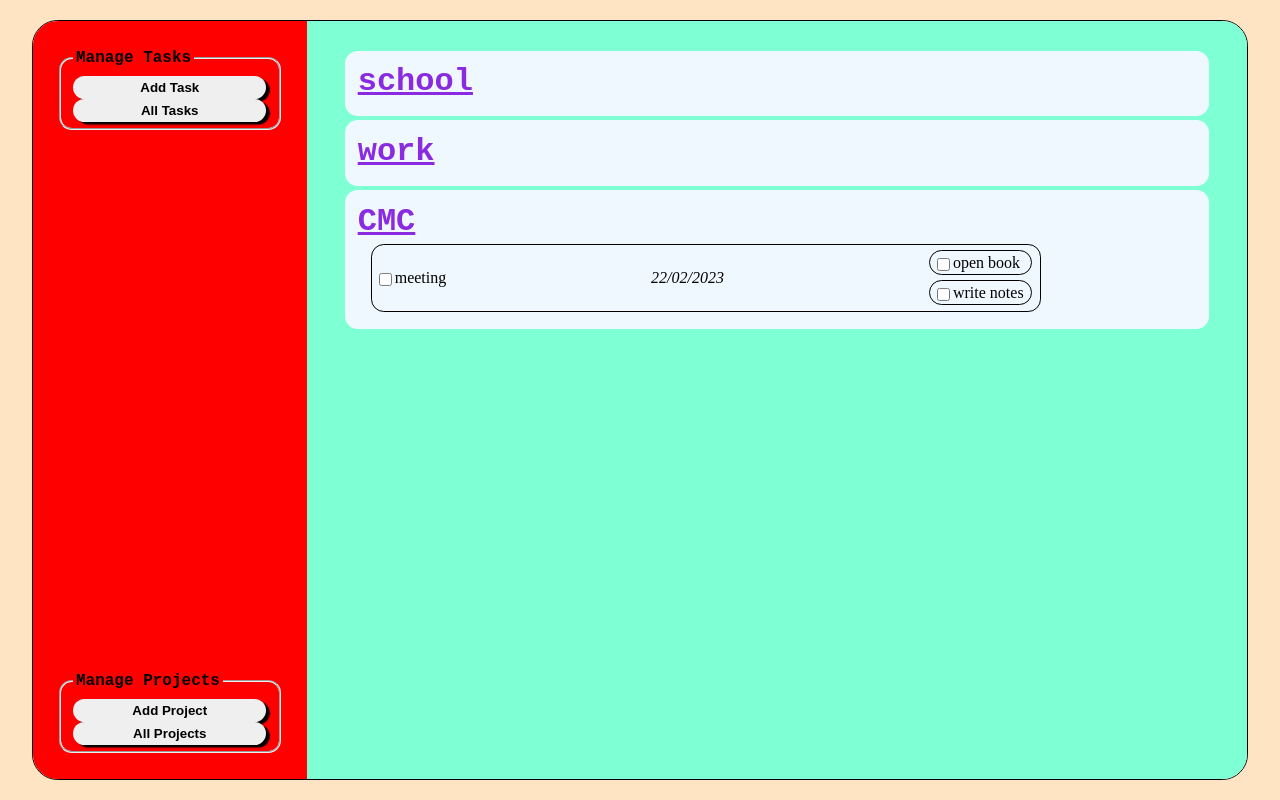
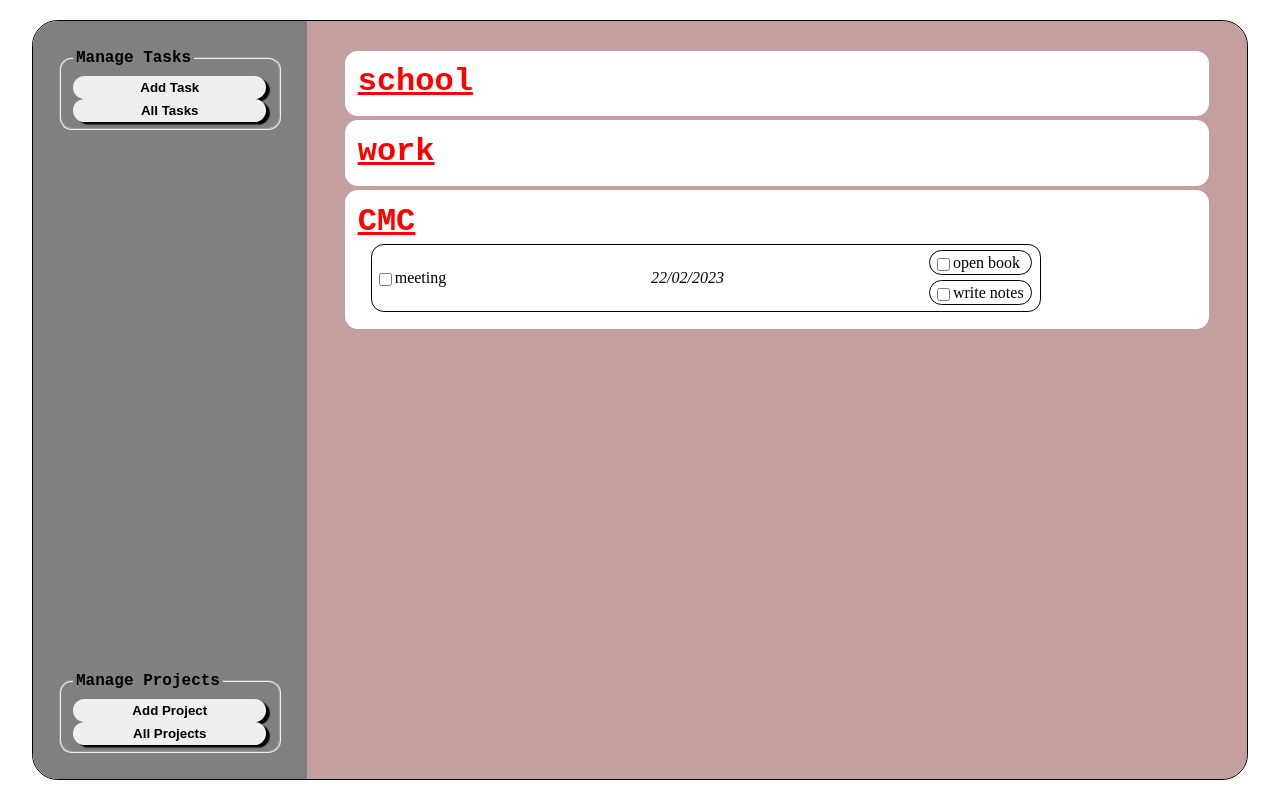
Before and after one commit to El-Wafi-Cherkaoui/to-do-project, a website built with webpack: page src/template.html in a window 1280 px wide. Both pictures are taken after a click on the button "All Projects". Built offline with nearby package versions, Linux system fonts and the light colour scheme.

Commit message:
Minor changes on color of UI

```diff
--- a/src/styles.css
+++ b/src/styles.css
@@ -4,7 +4,7 @@
     margin: 0;
 }
 body{
-    background-color: bisque;
+    background-color: white;
     height: 100vh;
     display: flex;
     justify-content: center;
@@ -25,14 +25,14 @@ body{
     padding: 2vw;
 }
 .nav_side{
-    background-color: red;
+    background-color: gray;
     flex: 1;
     display: flex;
     flex-direction: column;
     justify-content: space-between;
 }
 .details{
-    background-color: aquamarine;
+    background-color: rgba(156, 68, 68, 0.514);
     flex: 4;
     overflow: scroll;
 }
@@ -85,13 +85,13 @@ legend{
     gap: 1vh;
 }
 .project{
-    background-color: aliceblue;
+    background-color: white;
     margin: .5vh 1vw;
     padding: 1vw;
     border-radius: 1vw;
 }
 .project h1{
-    color:blueviolet;
+    color:red;
     font-family: 'Courier New', Courier, monospace;
     text-decoration: underline;
 }
```
